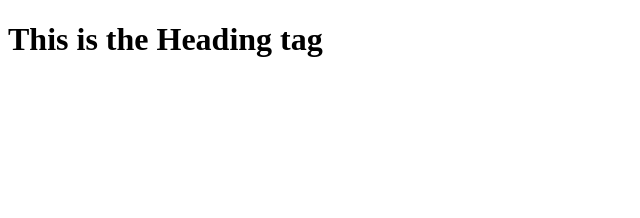
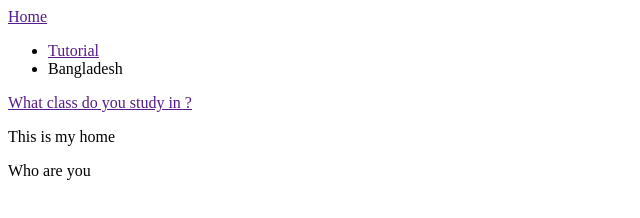
Before and after one commit to NH-Ridoy/Document_Object_Model, a plain HTML site: page index.html in a window 1280 px wide. Shown: the whole page, without its empty margins (0-640 px from the left). Drawn offline with Linux system fonts and the light colour scheme.

Commit message:
document.querySelector

```diff
--- /dev/null
+++ b/course2.js
@@ -0,0 +1,6 @@
+// document.querySelector()
+// document.querySelectorAll()
+
+
+
+document.querySelector('.my-div a').innerHTML = 'What class do you study in ?';
--- a/index.html
+++ b/index.html
@@ -7,12 +7,20 @@
 </head>
 <body>
 
-    <h1 class='para'>This is the Heading tag</h1>
+    <a href="">Home</a>
+    <ul>
+        <li><a href="">Tutorial</a></li>
+        <li>Bangladesh</li>
+    </ul>
+
+    <div class='my-div'>
+        <a href="">Contact</a>
+    </div>
+    <p>This is my home</p>
+    <p>Who are you</p>
 
 
 
-
-
-    <script src='course1.js'></script>
+    <script src='course2.js'></script>
 </body>
 </html>
```
